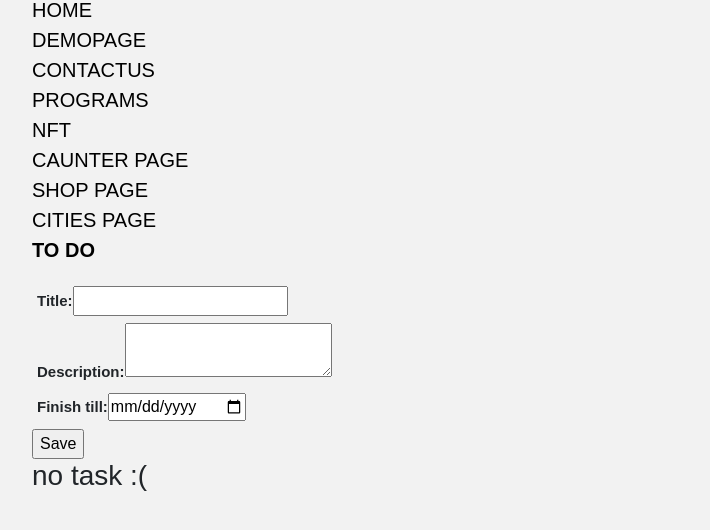
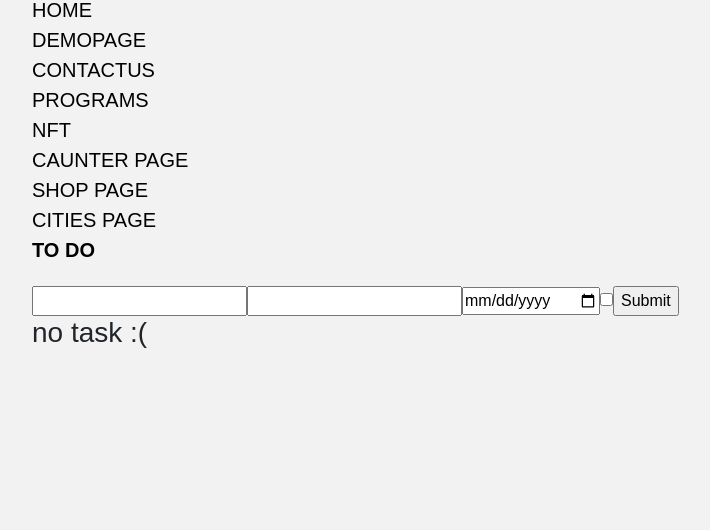
Before and after one commit to lauramatiukievic/first-react-app, a React (Create React App) app: page /todo in a window 1280 px wide. Shown: the top 530 px of the page, without its empty margins (3-713 px from the left). Built offline with nearby package versions, Linux system fonts and the light colour scheme.

Commit message:
form with hook

```diff
--- a/package.json
+++ b/package.json
@@ -8,6 +8,7 @@
     "@testing-library/user-event": "^13.5.0",
     "react": "^18.2.0",
     "react-dom": "^18.2.0",
+    "react-hook-form": "^7.44.3",
     "react-router-dom": "^6.11.2",
     "react-scripts": "5.0.1",
     "web-vitals": "^2.1.4"
--- /dev/null
+++ b/src/Components/ToDo/ToDoFormHook/toDoFormHook.js
@@ -0,0 +1,28 @@
+import React from "react";
+import ReactDOM from "react-dom";
+import { useForm } from "react-hook-form";
+import { v4 as uuidv4 } from "uuid";
+
+export default function ToDoFormHook(props) {
+  const { register, handleSubmit } = useForm();
+  const onSubmit = (data) => {
+    const time = new Date().toLocaleString();
+    let id = uuidv4();
+    const task = { id, time, title: data.title, isDone: data.isDone, description: data.description, finishTaskTill: data.finishTaskTill };
+    props.onCreate(task);
+  };
+
+  return (
+    <form onSubmit={handleSubmit(onSubmit)}>
+      <input {...register("title")} />
+      <input {...register("description")} />
+
+      <input type="date" {...register("finishTaskTill")} />
+      <input {...register("isDone")} type="checkbox" />
+      <input type="submit" />
+    </form>
+  );
+}
+
+const rootElement = document.getElementById("root");
+ReactDOM.render(<ToDoFormHook />, rootElement);
--- a/src/Components/ToDo/TodoItem/TodoItem.js
+++ b/src/Components/ToDo/TodoItem/TodoItem.js
@@ -16,7 +16,7 @@ function ToDoItem(props) {
       <p>{description}</p>
       <div>
         <label htmlFor="is-done">Done:</label>
-        <input type="checkbox" id="is-done" onClick={props.onDone(id)}></input>
+        <input type="checkbox" id="is-done" checked={isDone}></input>
       </div>
 
       <span>Finish until:{timeEnd.toLocaleString()}</span>
--- a/src/Components/ToDo/TodoList/TodoList.js
+++ b/src/Components/ToDo/TodoList/TodoList.js
@@ -1,10 +1,10 @@
 import ToDoItem from "../TodoItem/TodoItem";
 
-function TodoList({ items, onDelete, onDone }) {
-  const todoItems = items.map((item, index) => <ToDoItem onDone={onDone} key={index} item={item} onDelete={onDelete} />);
+function TodoList(props) {
+  const todoItems = props.items.map((item, index) => <ToDoItem key={index} item={item} />);
   return (
     <div>
-      <h3>{items && items.length > 0 ? "Task list" : "no task :("}</h3>
+      <h3>{props.items && props.items.length > 0 ? "Task list" : "no task :("}</h3>
       {todoItems}
     </div>
   );
--- a/src/Pages/TO DO LIST/toDoPage.js
+++ b/src/Pages/TO DO LIST/toDoPage.js
@@ -1,41 +1,44 @@
 import Container from "../../Components/Container/container";
-import ToDoForm from "../../Components/ToDo/ToDoForm/ToDoForm";
+import ToDoFormHook from "../../Components/ToDo/ToDoFormHook/toDoFormHook";
 import TodoList from "../../Components/ToDo/TodoList/TodoList";
 
-import deleteFunctions from "../../Functions/deleteItem";
 import { useState } from "react";
 
 function ToDoPage() {
   const [items, setItems] = useState([]);
 
-  let taskItemAdd = (task) => {
+  // let taskItemAdd = (task) => {
+  //   const newItems = [...items, task];
+  //   setItems(newItems);
+  // };
+  let createTask = (task) => {
     const newItems = [...items, task];
     setItems(newItems);
   };
 
-  let addDoneTask = (id) => {
-    //atfiltruoti pagal id itema is items masyvo
-    //ideti paupdatinta itema i items masyva
+  // let addDoneTask = (id) => {
+  //   //atfiltruoti pagal id itema is items masyvo
+  //   //ideti paupdatinta itema i items masyva
 
-    setItems((prevState) => {
-      debugger;
-      const item = prevState.filter((item) => item.id === id);
-      const index = prevState.indexOf(item);
-      //uzsetinti ant to itemo isDone true
-      item.isDone = true;
+  //   setItems((prevState) => {
+  //     const item = prevState.filter((item) => item.id === id);
+  //     const index = prevState.indexOf(item);
+  //     //uzsetinti ant to itemo isDone true
+  //     item.isDone = true;
 
-      return deleteFunctions.insertUpdatedItemIntoArrayByIndex(prevState, index, item);
-    });
-  };
+  //     return deleteFunctions.insertUpdatedItemIntoArrayByIndex(prevState, index, item);
+  //   });
+  // };
 
-  let deleteTask = (id) => {
-    const deleteItem = deleteFunctions.deleteItemFromArrayById(items, id);
-    setItems(deleteItem);
-  };
+  // let deleteTask = (id) => {
+  //   const deleteItem = deleteFunctions.deleteItemFromArrayById(items, id);
+  //   setItems(deleteItem);
+  // };
   return (
     <Container>
-      <ToDoForm task onNewTask={taskItemAdd}></ToDoForm>
-      <TodoList onDone={addDoneTask} items={items} onDelete={deleteTask}></TodoList>
+      <ToDoFormHook onCreate={createTask} />
+      {/* <ToDoForm task onNewTask={taskItemAdd}></ToDoForm> */}
+      <TodoList items={items}></TodoList>
     </Container>
   );
 }
```
Also changed, not shown: 1 other file (tests, documents, lock files or other folders).
